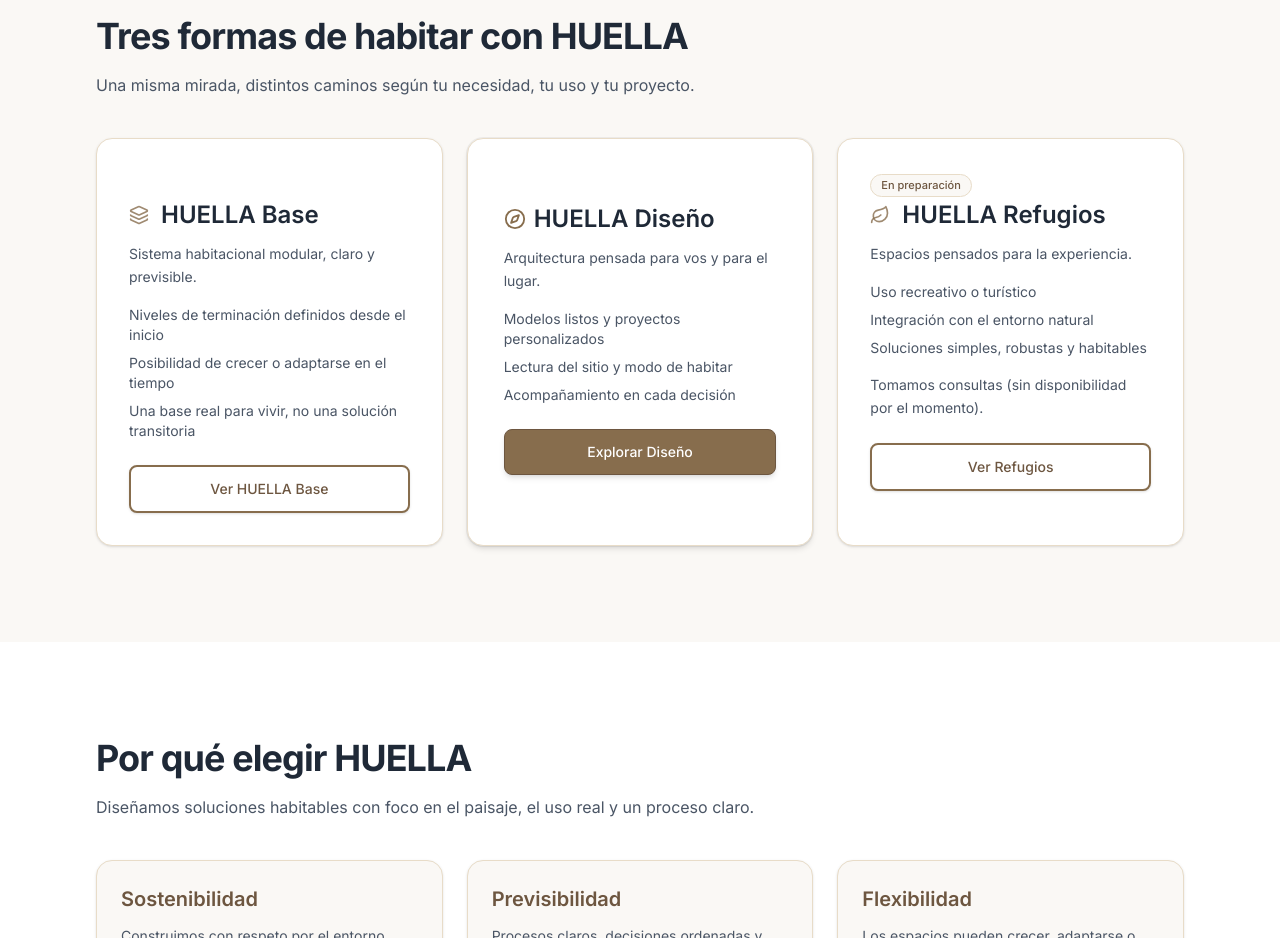
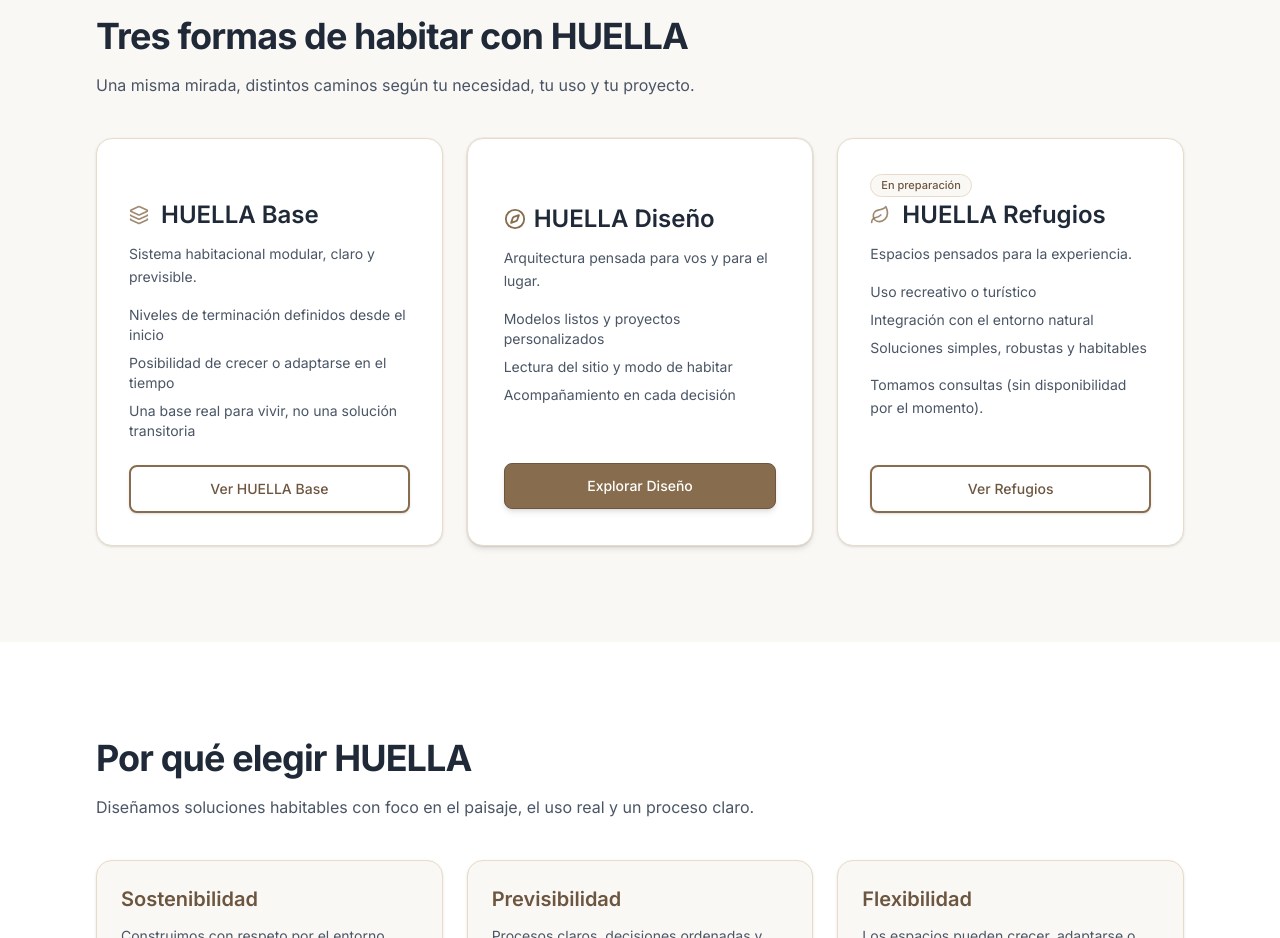
Before and after one commit to Teksi75/huella-mendoza-site, a Next.js app: page / in a window 1280 px wide. Shown: the part 880-1818 px from the top of the page. Built offline with nearby package versions, Linux system fonts and the light colour scheme.

Commit message:
Alinear botones en cards de servicios

```diff
--- a/app/page.tsx
+++ b/app/page.tsx
@@ -125,9 +125,10 @@ export default function Home() {
             </p>
           </div>
 
-          <div className="mt-10 grid gap-6 lg:grid-cols-3">
-            <div className="flex flex-col rounded-2xl border border-tierra-200 bg-white p-8 shadow-sm transition-all duration-300 ease-out hover:shadow-md">
-              <div className="min-h-[200px]">
+          {/* Pin button to bottom + equal height cards */}
+          <div className="mt-10 grid items-stretch gap-6 lg:grid-cols-3">
+            <div className="flex h-full flex-col rounded-2xl border border-tierra-200 bg-white p-8 shadow-sm transition-all duration-300 ease-out hover:shadow-md">
+              <div className="flex min-h-[200px] flex-1 flex-col">
                 {/* Badge slot fijo para alinear botones */}
                 <div className="min-h-[28px]">
                   <span className="invisible inline-flex items-center rounded-full border border-tierra-200 bg-tierra-50 px-2.5 py-0.5 text-[11px] font-medium text-tierra-700">
@@ -147,12 +148,14 @@ export default function Home() {
                   <li>Una base real para vivir, no una solución transitoria</li>
                 </ul>
               </div>
-              <Link href="/base" className="btn-secondary mt-6 inline-flex w-full items-center justify-center text-sm">
+              <div className="mt-auto pt-6">
+                <Link href="/base" className="btn-secondary inline-flex w-full items-center justify-center text-sm">
                   Ver HUELLA Base
                 </Link>
               </div>
-            <div className="flex flex-col rounded-2xl border border-tierra-200 bg-white p-9 shadow-md ring-1 ring-black/5 transition-all duration-300 ease-out hover:-translate-y-0.5 hover:shadow-lg">
-              <div className="min-h-[200px]">
+            </div>
+            <div className="flex h-full flex-col rounded-2xl border border-tierra-200 bg-white p-9 shadow-md ring-1 ring-black/5 transition-all duration-300 ease-out hover:-translate-y-0.5 hover:shadow-lg">
+              <div className="flex min-h-[200px] flex-1 flex-col">
                 {/* Badge slot fijo para alinear botones */}
                 <div className="min-h-[28px]">
                   <span className="invisible inline-flex items-center rounded-full border border-tierra-200 bg-tierra-50 px-2.5 py-0.5 text-[11px] font-medium text-tierra-700">
@@ -172,15 +175,17 @@ export default function Home() {
                   <li>Acompañamiento en cada decisión</li>
                 </ul>
               </div>
+              <div className="mt-auto pt-6">
                 <Link
                   href="/diseno"
-                className="btn-primary mt-6 inline-flex w-full items-center justify-center text-sm shadow-md transition-all duration-300 ease-out hover:shadow-lg"
+                  className="btn-primary inline-flex w-full items-center justify-center text-sm shadow-md transition-all duration-300 ease-out hover:shadow-lg"
                 >
                   Explorar Diseño
                 </Link>
               </div>
-            <div className="flex flex-col rounded-2xl border border-tierra-200 bg-white p-8 shadow-sm transition-all duration-300 ease-out hover:shadow-md">
-              <div className="min-h-[200px]">
+            </div>
+            <div className="flex h-full flex-col rounded-2xl border border-tierra-200 bg-white p-8 shadow-sm transition-all duration-300 ease-out hover:shadow-md">
+              <div className="flex min-h-[200px] flex-1 flex-col">
                 {/* Badge slot fijo para alinear botones */}
                 <div className="min-h-[28px]">
                   <span className="inline-flex items-center rounded-full border border-tierra-200 bg-tierra-50 px-2.5 py-0.5 text-[11px] font-medium text-tierra-700">
@@ -203,9 +208,11 @@ export default function Home() {
                   Tomamos consultas (sin disponibilidad por el momento).
                 </p>
               </div>
-              <Link href="/refugios" className="btn-secondary mt-6 inline-flex w-full items-center justify-center text-sm">
+              <div className="mt-auto pt-6">
+                <Link href="/refugios" className="btn-secondary inline-flex w-full items-center justify-center text-sm">
                   Ver Refugios
                 </Link>
+              </div>
             </div>
           </div>
         </div>
```
Lines whose indentation alone changed are shown as unchanged.
